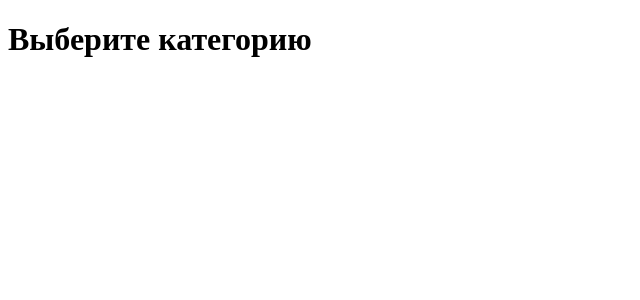
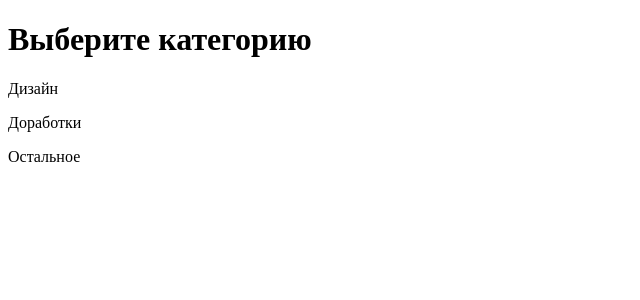
Before and after one commit to RafaelAvagyan/tg-bot-interface, a SvelteKit app: page /categories in a window 1280 px wide. Shown: the top 300 px of the page, without its empty margins (0-640 px from the left). Built offline with nearby package versions, Linux system fonts and the light colour scheme.

Commit message:
categories update

```diff
--- a/src/routes/categories/+page.svelte
+++ b/src/routes/categories/+page.svelte
@@ -1,5 +1,27 @@
 <script>
-
+    let categories = $state([
+        {id: 1, name: 'Дизайн'},
+        {id: 2, name: 'Доработки'},
+        {id: 3, name: 'Остальное'}
+    ])
 </script>
 
 <h1>Выберите категорию</h1>
+
+<div class="list">
+    {#each categories as item}
+        <div class="list-item">{item.name}</div>
+    {/each}
+</div>
+
+<style>
+  .list {
+    display: flex;
+    flex-direction: column;
+    gap: 1rem;
+  }
+
+  .list-item {
+    cursor: pointer;
+  }
+</style>
```
